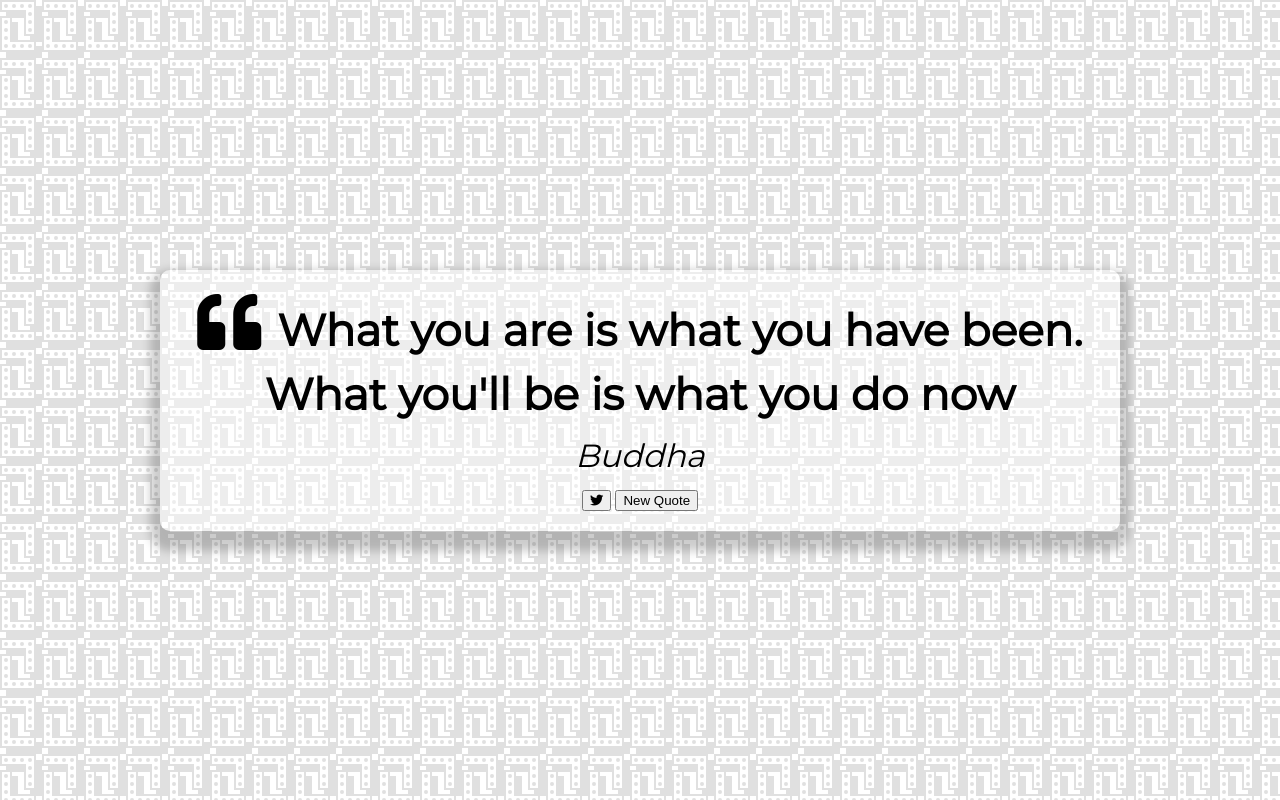
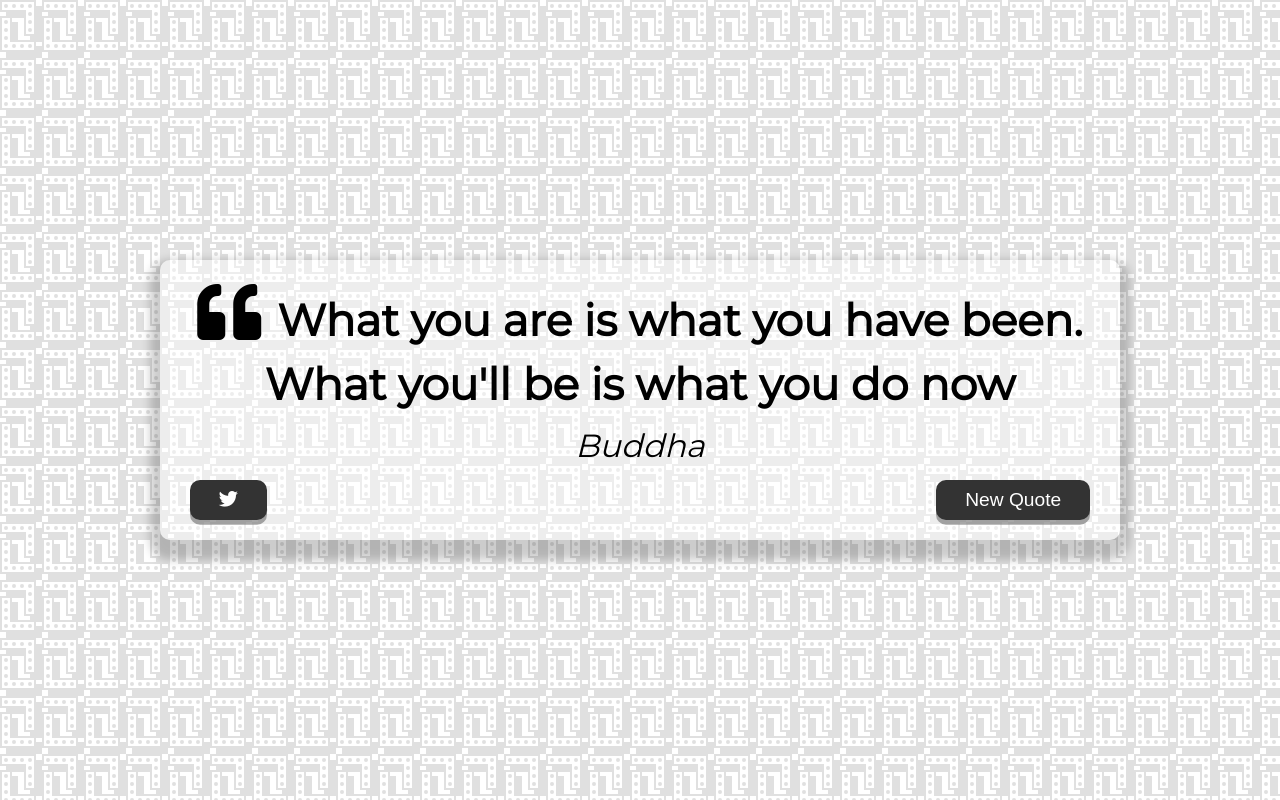
Before and after one commit to brando161/quote-generator, a plain HTML site: page index.html in a window 1280 px wide. Drawn offline with Linux system fonts and the light colour scheme; a web font is replaced by a local one.

Commit message:
Add styling to button

```diff
--- a/style.css
+++ b/style.css
@@ -51,6 +51,25 @@ body {
     font-style: italic;
 }
 
+.button-container {
+    margin-top: 15px;
+    display: flex;
+    justify-content: space-between;
+}
+
+button {
+    cursor: pointer;
+    font-size: 1.2rem;
+    height: 2.5rem;
+    border: none;
+    border-radius: 10px;
+    color: #fff;
+    background: #333;
+    outline: none;
+    padding: 0.5rem 1.8rem;
+    box-shadow: 0 0.3rem rgba(121, 121, 121, 0.65);
+}
+
 /* Media Query: Tablet or Smaller */
 @media screen and (max-width: 1000px) {
     .quote-container {
```
